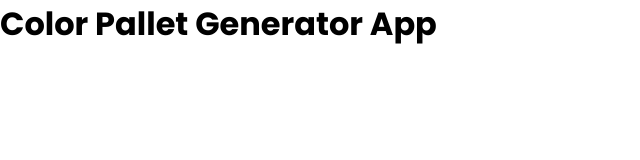
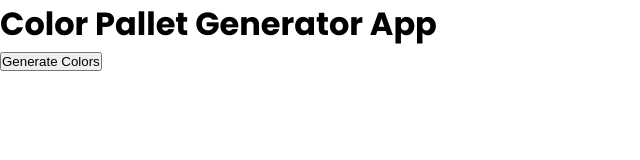
Before and after one commit to thenjanand/color-pallet-generator, a plain HTML site: page index.html in a window 1280 px wide. Shown: the whole page, without its empty margins (0-640 px from the left). Drawn offline with Linux system fonts and the light colour scheme.

Commit message:
Update index.html

```diff
--- a/index.html
+++ b/index.html
@@ -12,5 +12,10 @@
   <div class="title-container">
     <h1>Color Pallet Generator App</h1>
   </div>
+  <section class="button_container">
+    <button id="generateBtn">Generate Colors</button>
+  </section>
+
+  <div class="colors_container"></div>
 </body>
 </html>
```
